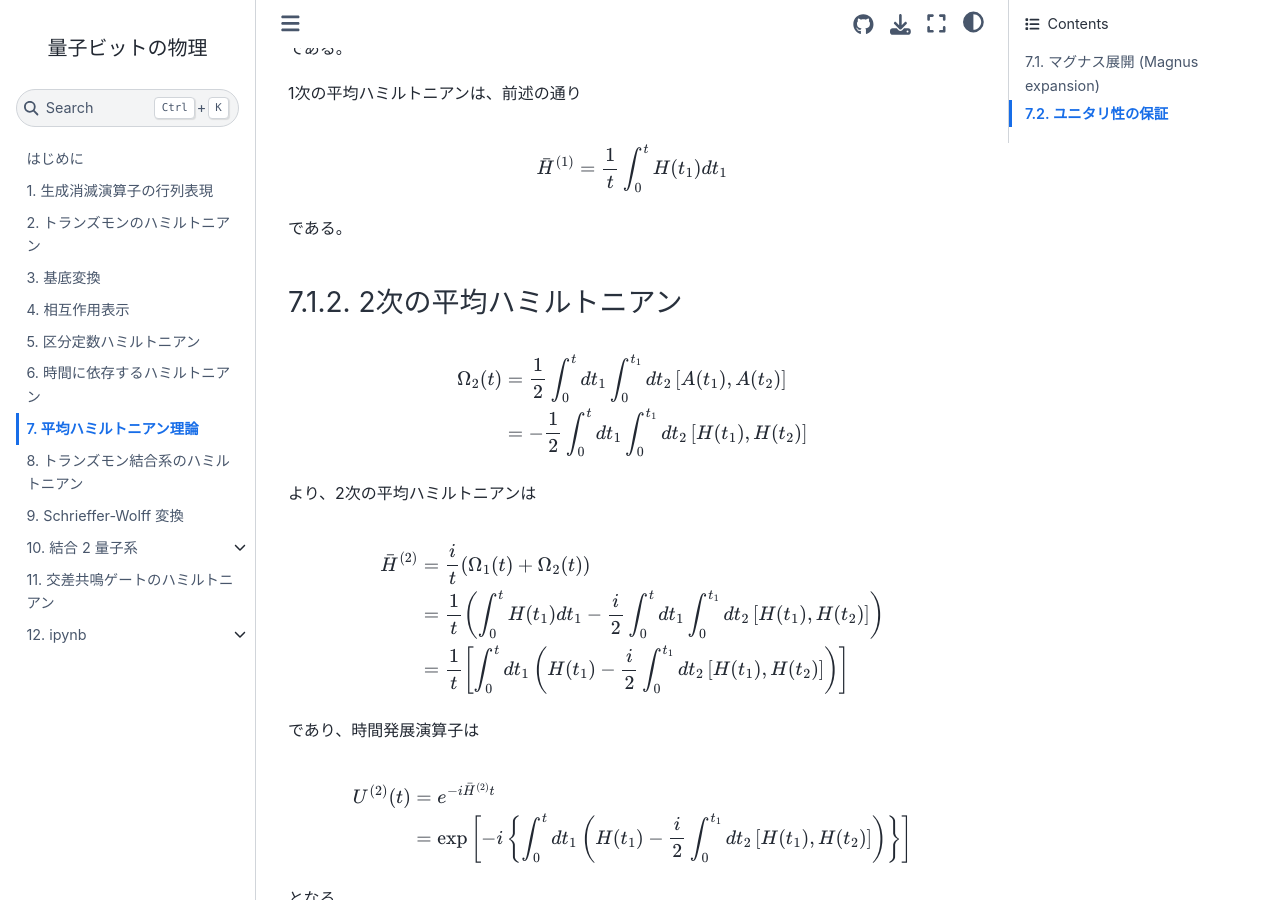
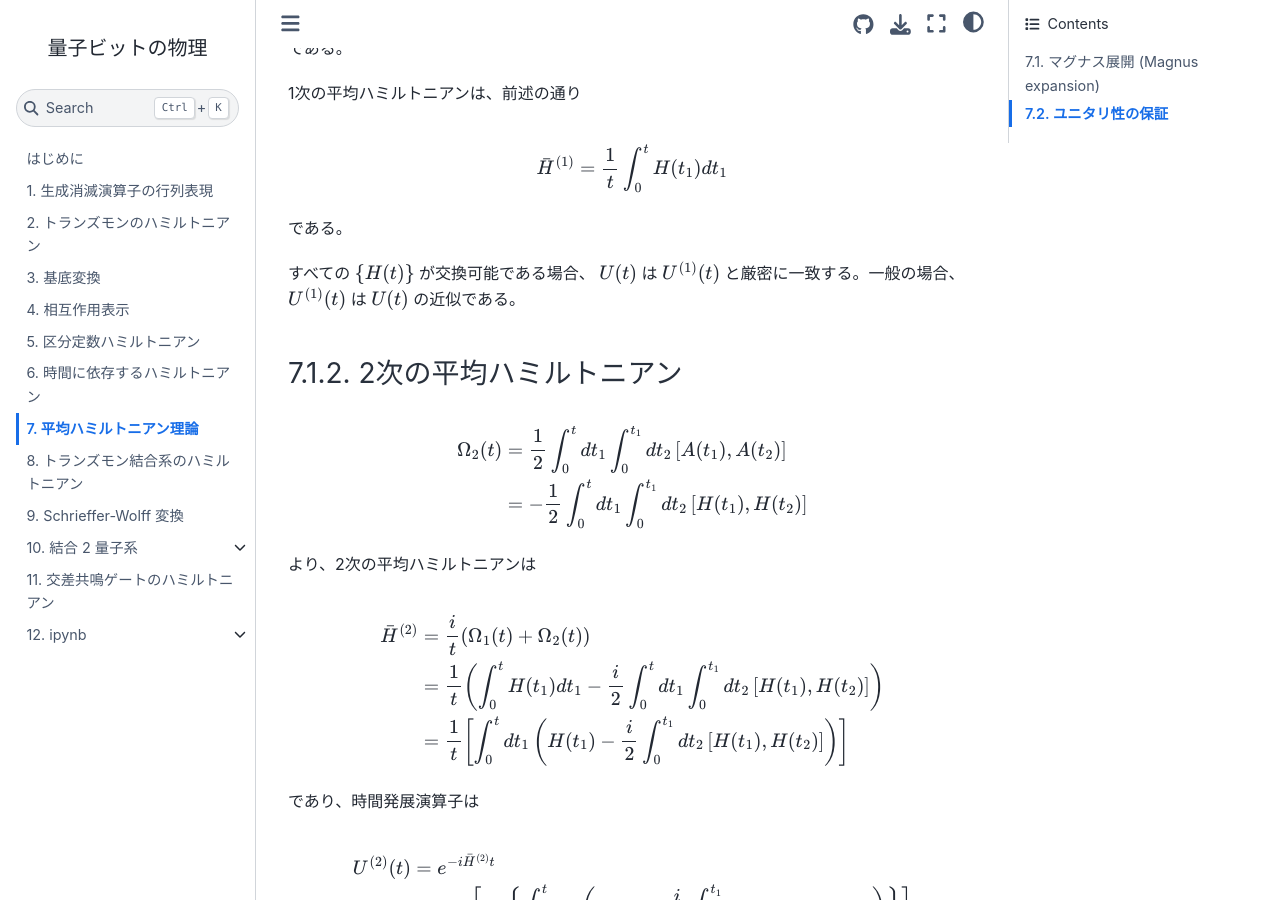
Before and after one commit to amachino/physics-of-qubits, a Jupyter Book: the page built from content/average-hamiltonian-theory.md, in a window 1280 px wide and 900 px high, scrolled down 2982 px. Built offline with Jupyter Book 1.0.4 settings and Sphinx 7.4.7 and the Sphinx Book theme 1.1.4, drawn with Linux system fonts in a browser that asks for light colours.

Commit message:
Add explanation for the case when all H(t) are commutative

```diff
--- a/content/average-hamiltonian-theory.md
+++ b/content/average-hamiltonian-theory.md
@@ -161,6 +161,8 @@ $$
 
 である。
 
+すべての $\{ H(t) \}$ が交換可能である場合、 $U(t)$ は $U^{(1)}(t)$ と厳密に一致する。一般の場合、 $U^{(1)}(t)$ は $U(t)$ の近似である。
+
 ### 2次の平均ハミルトニアン
 
 $$
```
